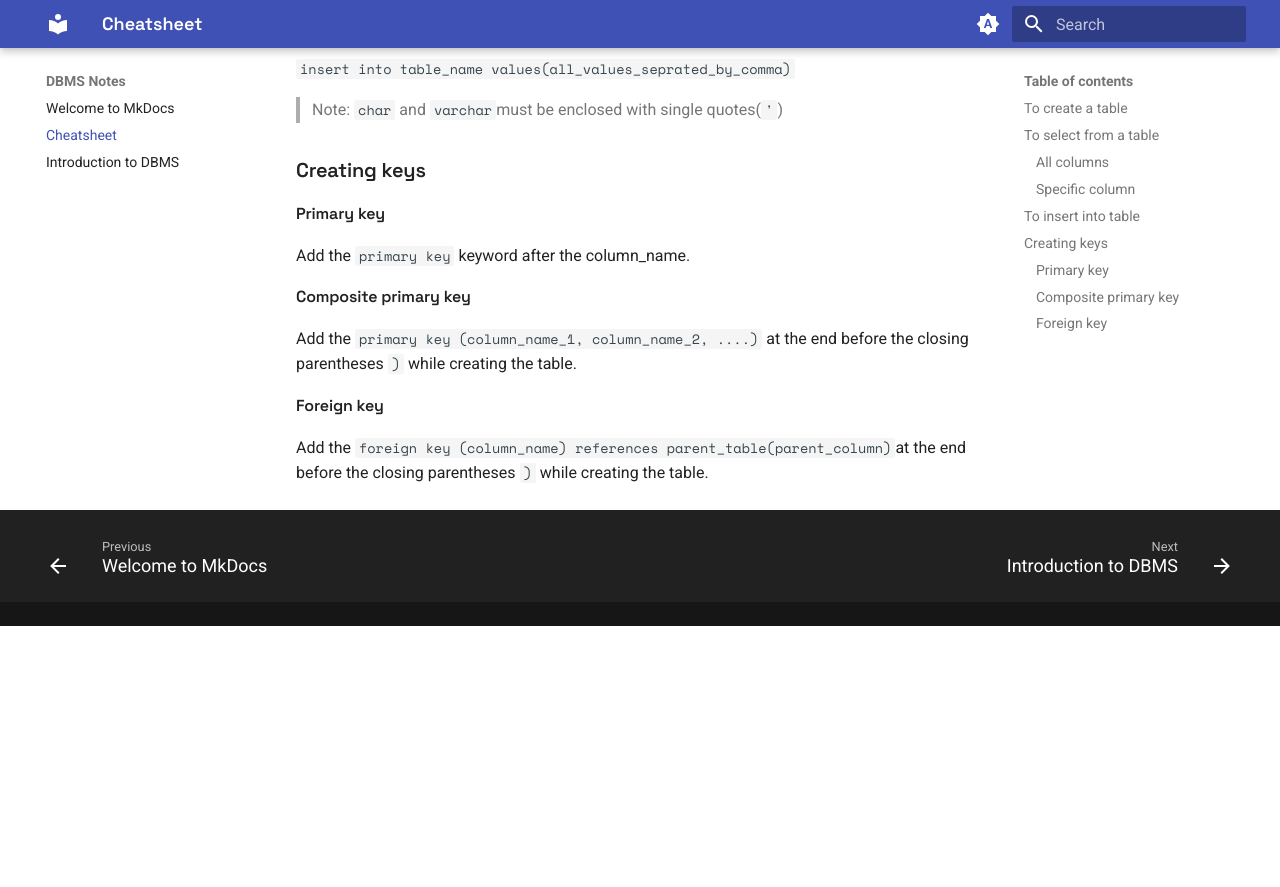
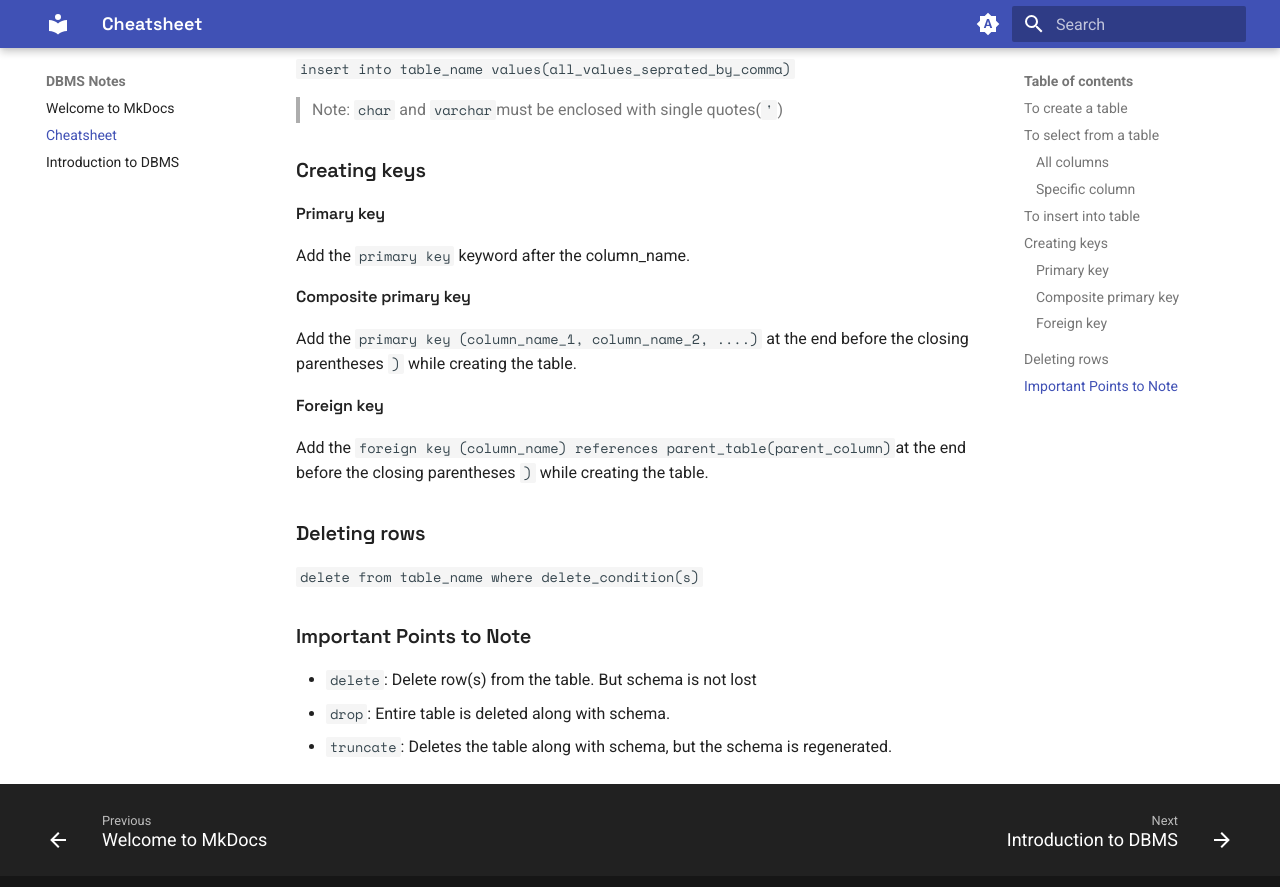
Before and after one commit to harshshah-codes/DBMS-Notes, an MkDocs documentation site: the page built from docs/DBMS-Query-Cheatsheet.md, in a window 1280 px wide and 900 px high, scrolled down 569 px. Shown: the top 887 px of the window. Built offline with MkDocs 1.6.1 and Material for MkDocs 9.7.7, drawn with Linux system fonts in a browser that asks for light colours; before the commit the page ends 1195 px from its top, so only the background shows below that.

Commit message:
Added Cheatsheet-1

```diff
--- a/docs/DBMS-Query-Cheatsheet.md
+++ b/docs/DBMS-Query-Cheatsheet.md
@@ -45,3 +45,15 @@ Add the `primary key (column_name_1, column_name_2, ....)` at the end before the
 Add the `foreign key (column_name) references parent_table(parent_column)`at the end before the closing parentheses `)` while creating the table.
 
 ####
+
+### Deleting rows
+
+`delete from table_name where delete_condition(s)`
+
+
+
+### Important Points to Note
+
+* `delete`: Delete row(s) from the table. But schema is not lost
+* `drop`: Entire table is deleted along with schema.
+* `truncate`: Deletes the table along with schema, but the schema is regenerated.
```
Also changed, not shown: 1 other file.
